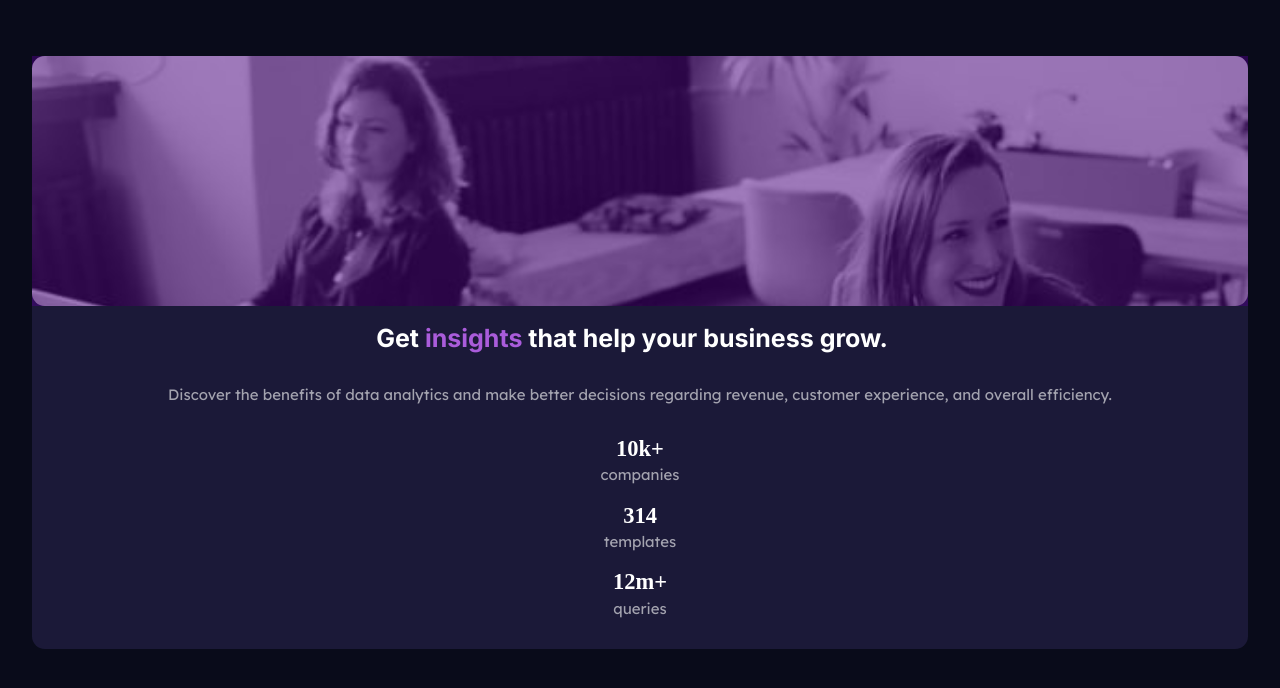
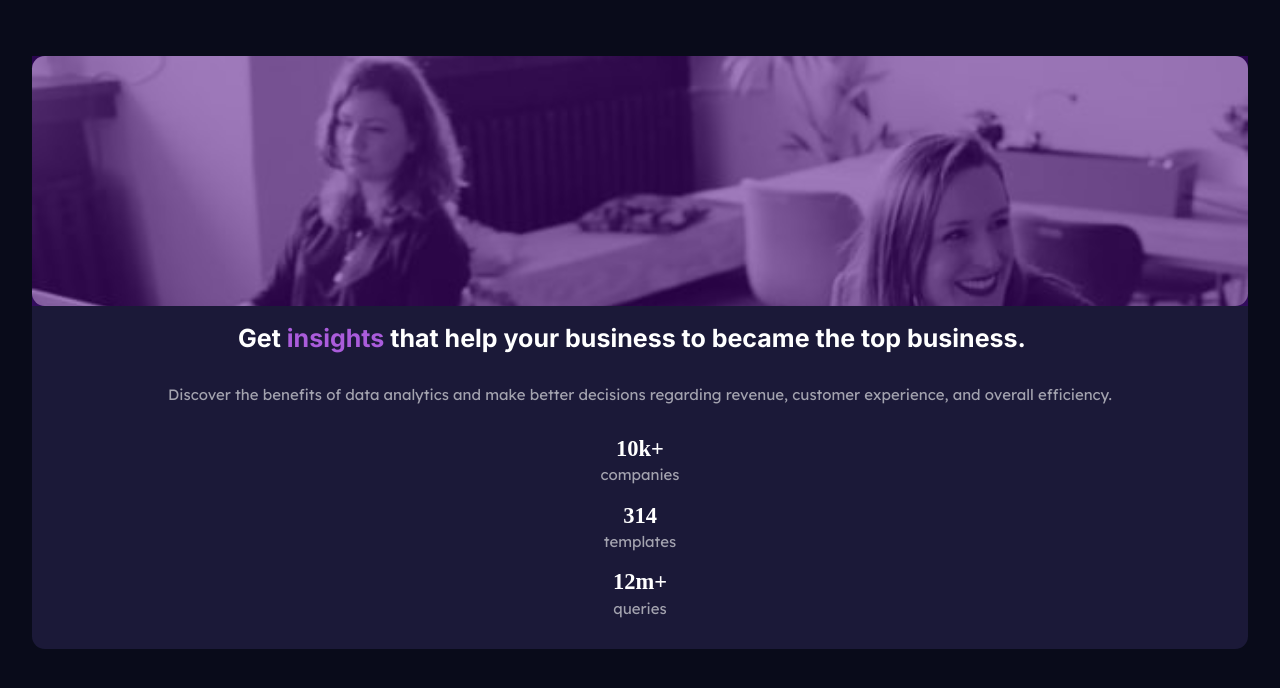
Before and after one commit to Betsaidars/freelance, a plain HTML site: page index.html in a window 1280 px wide. Drawn offline with Linux system fonts and the light colour scheme.

Commit message:
cambio de texto

```diff
--- a/index.html
+++ b/index.html
@@ -21,7 +21,7 @@
 <div class="contenido">
 
   <div class="titulo">
-    <h1>Get<span> insights </span>that help your business grow.</h1>
+    <h1>Get<span> insights </span>that help your business to became the top business.</h1>
   </div>
 
   <div class="texto">
```
